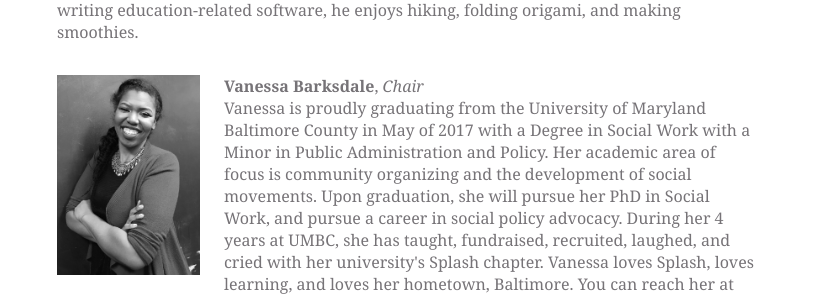
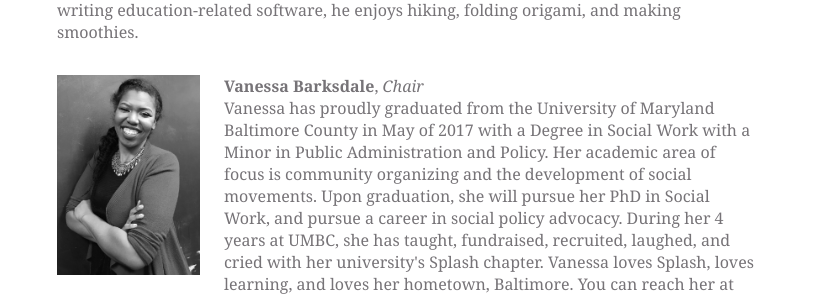
Before and after one commit to learning-unlimited/learning-unlimited.github.io, a Jekyll site: the page built from _about/who-we-are.html, in a window 1280 px wide and 900 px high. Shown: the part 430-726 px from the top of the window, without its empty margins (225-1040 px from the left). Built offline with Jekyll 4.4.1, drawn with Linux system fonts in a browser that asks for light colours; some of the changed text lies outside the part shown.

Commit message:
Edit Vanessa's bio
Congrats!

```diff
--- a/_about/who-we-are.html
+++ b/_about/who-we-are.html
@@ -20,7 +20,7 @@
 <div class="biobox">
   <div class="imagebox floatleft"><img src="/media/images/biopics/vanessa_bw.jpg" width="143" height ="200" alt="Vanessa"></div>
   <p><b>Vanessa Barksdale</b>, <i>Chair</i><br>
-  Vanessa is proudly graduating from the University of Maryland Baltimore County in May of 2017 with a Degree in Social Work with a Minor in Public Administration and Policy. Her academic area of focus is community organizing and the development of social movements. Upon graduation, she will pursue her PhD in Social Work, and pursue a career in social policy advocacy. During her 4 years at UMBC, she has taught, fundraised, recruited, laughed, and cried with her university's Splash chapter. Vanessa loves Splash, loves learning, and loves her hometown, Baltimore. You can reach her at vanessa@learningu.org.</p>
+  Vanessa has proudly graduated from the University of Maryland Baltimore County in May of 2017 with a Degree in Social Work with a Minor in Public Administration and Policy. Her academic area of focus is community organizing and the development of social movements. Upon graduation, she will pursue her PhD in Social Work, and pursue a career in social policy advocacy. During her 4 years at UMBC, she has taught, fundraised, recruited, laughed, and cried with her university's Splash chapter. Vanessa loves Splash, loves learning, and loves her hometown, Baltimore. You can reach her at vanessa@learningu.org.</p>
   <div class="clear"></div>
 </div>
 
```
